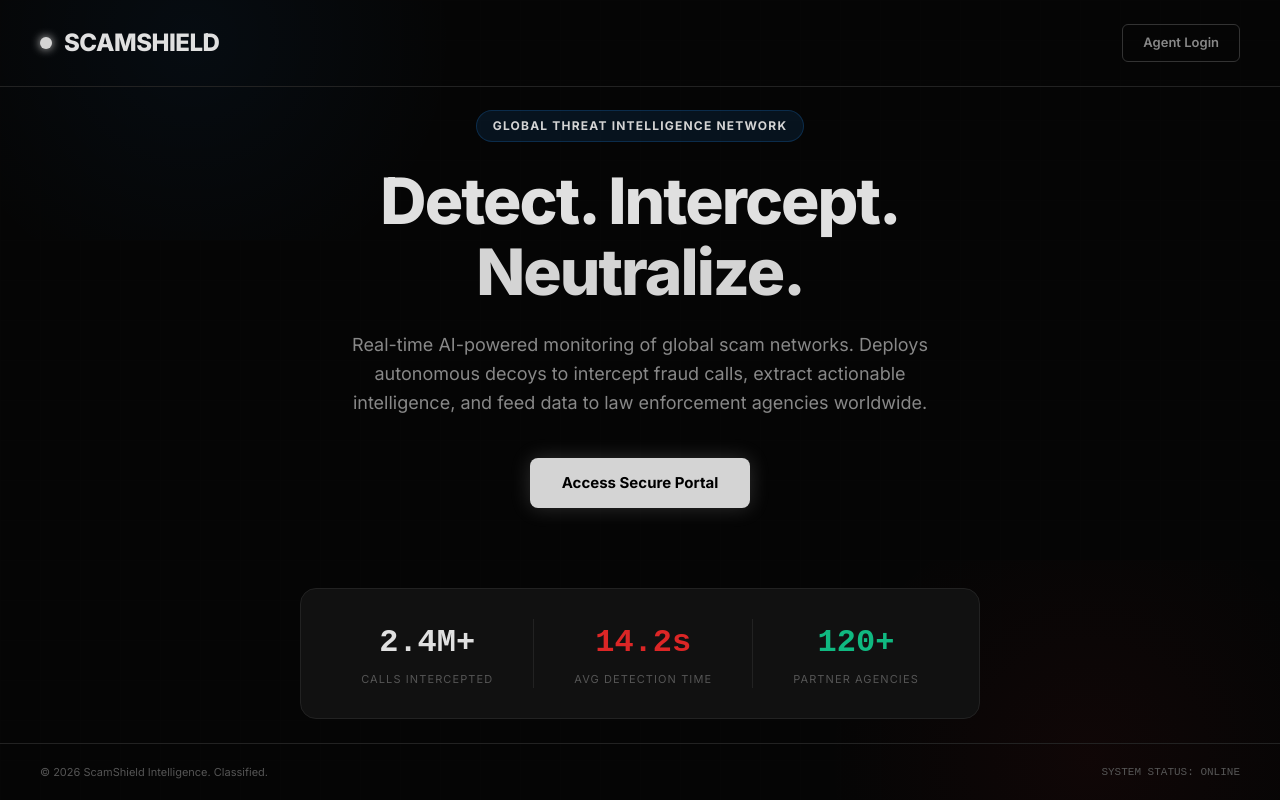
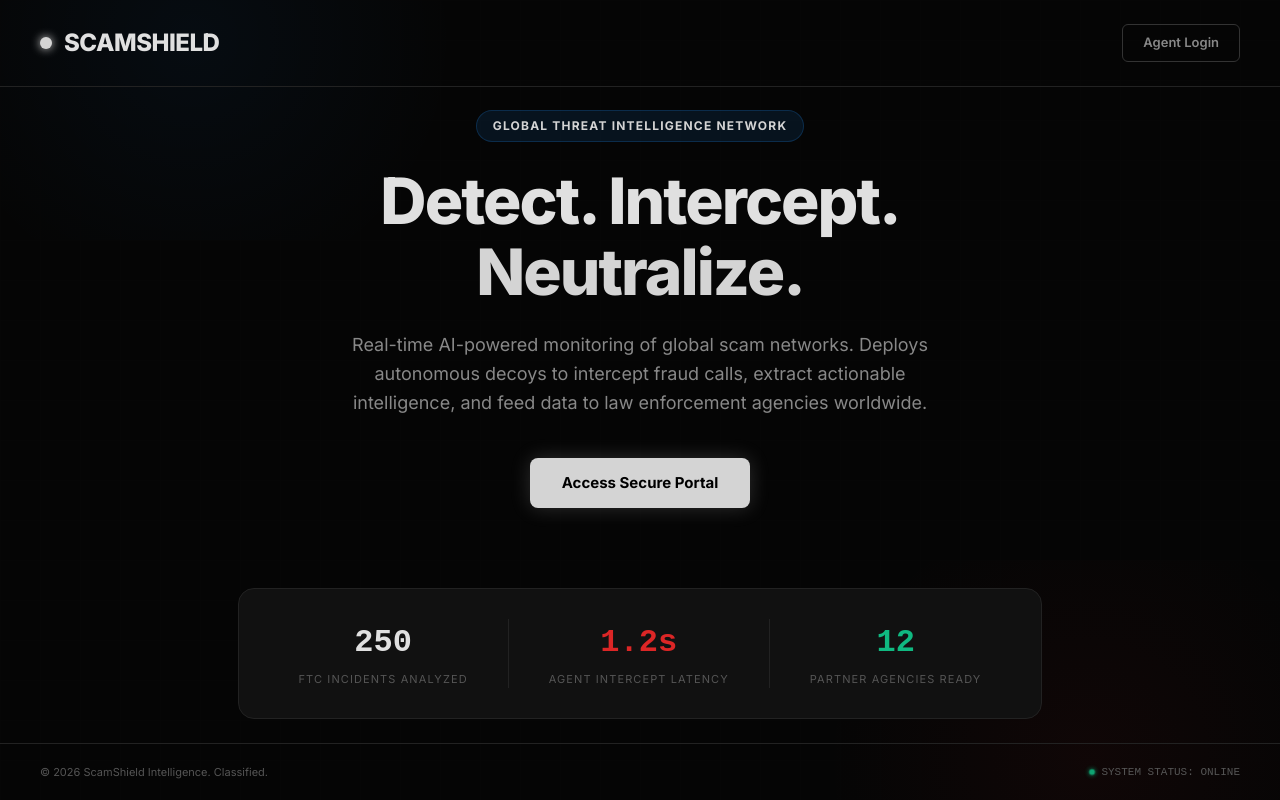
Before and after one commit to cmux-hackathon-sdk/spamshield, a Next.js app: page / in a window 1280 px wide. Built offline with nearby package versions, Linux system fonts and the light colour scheme.

Commit message:
fix: Fix password hashing algorithm compatibility and improve landing page stats

```diff
--- a/app/page.tsx
+++ b/app/page.tsx
@@ -53,18 +53,18 @@
         {/* Stats Preview */}
         <div style={{ display: 'flex', gap: 40, marginTop: 80, padding: '30px 60px', background: 'var(--bg-secondary)', border: '1px solid var(--border-subtle)', borderRadius: 16 }}>
           <div style={{ textAlign: 'center' }}>
-            <div style={{ fontSize: 32, fontWeight: 800, color: 'var(--text-primary)', fontFamily: 'monospace' }}>2.4M+</div>
-            <div style={{ fontSize: 11, color: 'var(--text-tertiary)', textTransform: 'uppercase', letterSpacing: '0.1em', marginTop: 4 }}>Calls Intercepted</div>
+            <div style={{ fontSize: 32, fontWeight: 800, color: 'var(--text-primary)', fontFamily: 'monospace' }}>250</div>
+            <div style={{ fontSize: 11, color: 'var(--text-tertiary)', textTransform: 'uppercase', letterSpacing: '0.1em', marginTop: 4 }}>FTC Incidents Analyzed</div>
           </div>
           <div style={{ width: 1, background: 'var(--border-subtle)' }} />
           <div style={{ textAlign: 'center' }}>
-            <div style={{ fontSize: 32, fontWeight: 800, color: 'var(--threat-live)', fontFamily: 'monospace' }}>14.2s</div>
-            <div style={{ fontSize: 11, color: 'var(--text-tertiary)', textTransform: 'uppercase', letterSpacing: '0.1em', marginTop: 4 }}>Avg Detection Time</div>
+            <div style={{ fontSize: 32, fontWeight: 800, color: 'var(--threat-live)', fontFamily: 'monospace' }}>1.2s</div>
+            <div style={{ fontSize: 11, color: 'var(--text-tertiary)', textTransform: 'uppercase', letterSpacing: '0.1em', marginTop: 4 }}>Agent Intercept Latency</div>
           </div>
           <div style={{ width: 1, background: 'var(--border-subtle)' }} />
           <div style={{ textAlign: 'center' }}>
-            <div style={{ fontSize: 32, fontWeight: 800, color: 'var(--text-mono)', fontFamily: 'monospace' }}>120+</div>
-            <div style={{ fontSize: 11, color: 'var(--text-tertiary)', textTransform: 'uppercase', letterSpacing: '0.1em', marginTop: 4 }}>Partner Agencies</div>
+            <div style={{ fontSize: 32, fontWeight: 800, color: 'var(--text-mono)', fontFamily: 'monospace' }}>12</div>
+            <div style={{ fontSize: 11, color: 'var(--text-tertiary)', textTransform: 'uppercase', letterSpacing: '0.1em', marginTop: 4 }}>Partner Agencies Ready</div>
           </div>
         </div>
       </main>
@@ -72,7 +72,10 @@
       {/* Footer */}
       <footer style={{ padding: '20px 40px', borderTop: '1px solid var(--border-subtle)', display: 'flex', justifyContent: 'space-between', zIndex: 10 }}>
         <div style={{ fontSize: 11, color: 'var(--text-tertiary)' }}>© 2026 ScamShield Intelligence. Classified.</div>
-        <div style={{ fontSize: 11, color: 'var(--text-tertiary)', fontFamily: 'monospace' }}>SYSTEM STATUS: ONLINE</div>
+        <div style={{ fontSize: 11, color: 'var(--text-tertiary)', fontFamily: 'monospace', display: 'flex', alignItems: 'center', gap: 6 }}>
+          <div style={{ width: 6, height: 6, background: 'var(--text-mono)', borderRadius: '50%', boxShadow: '0 0 6px var(--text-mono)', animation: 'pulse-dot 2s infinite' }} />
+          SYSTEM STATUS: ONLINE
+        </div>
       </footer>
     </div>
   );
```
